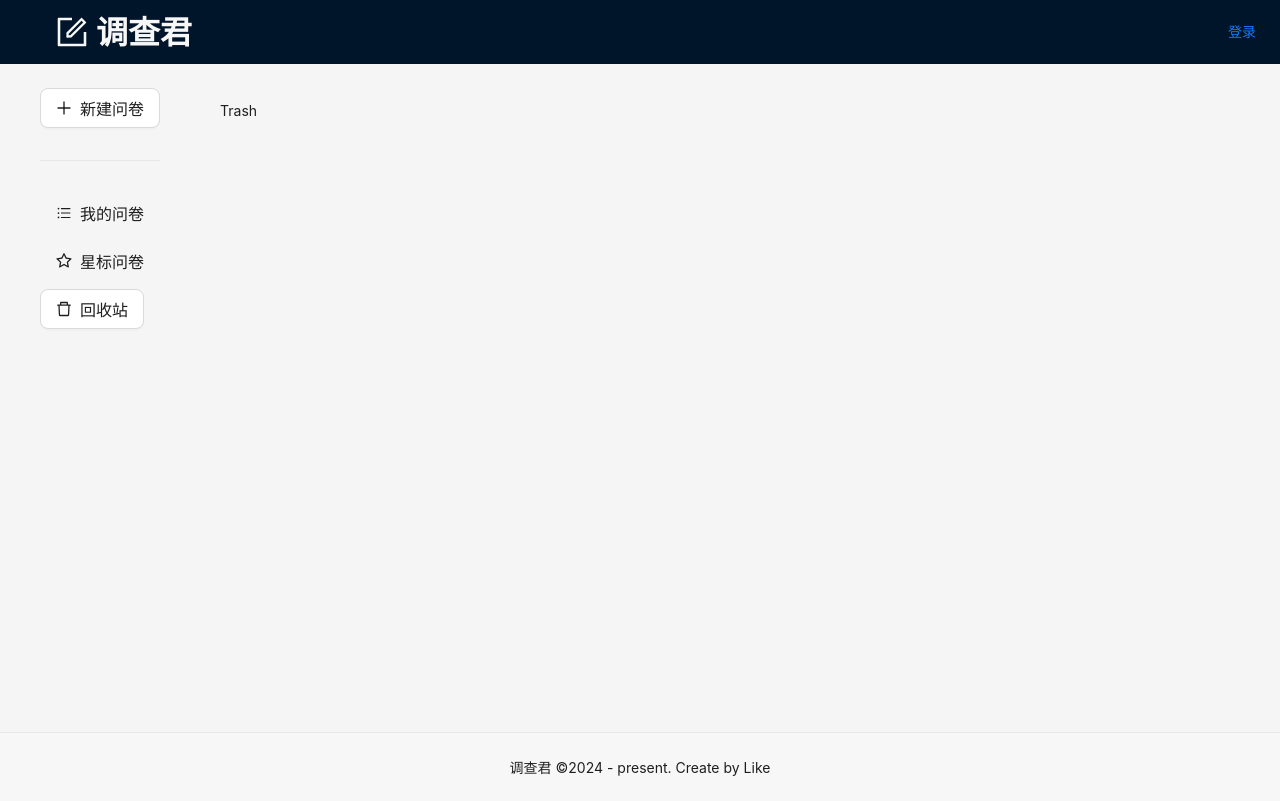
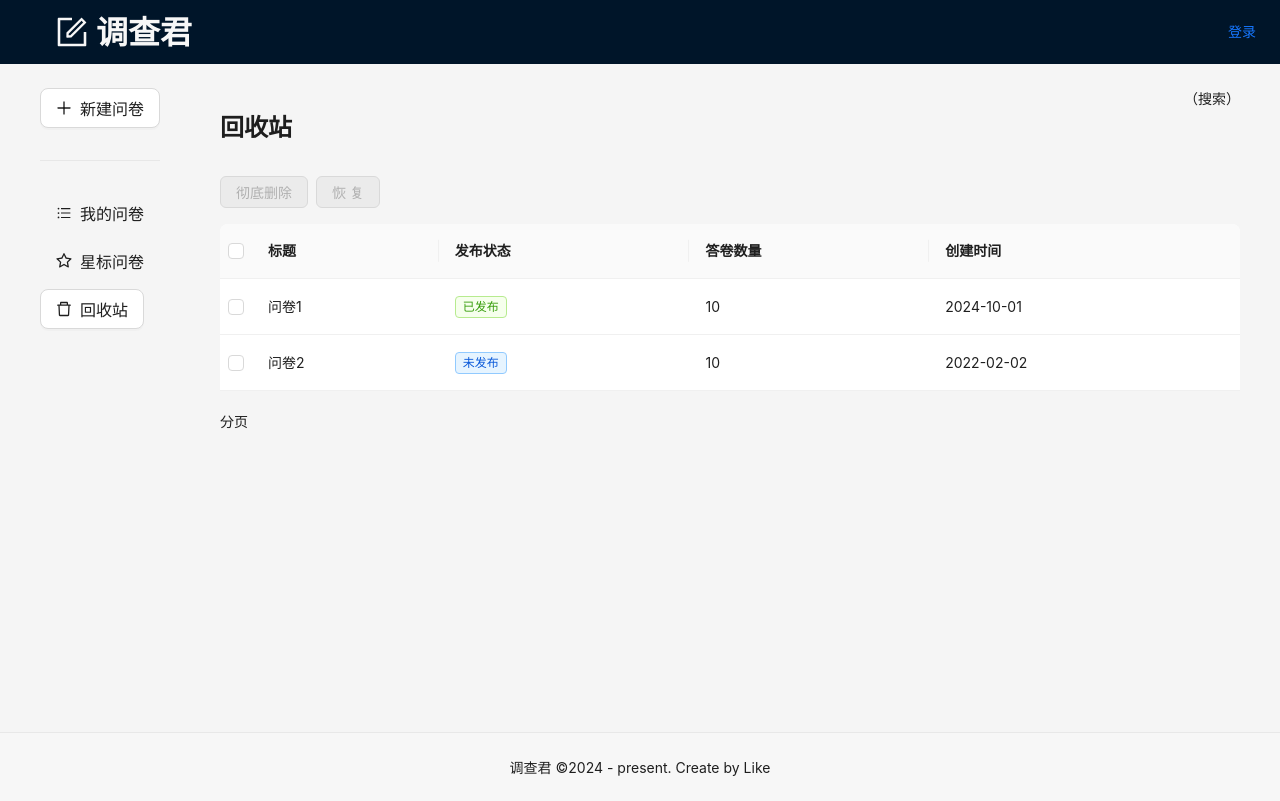
Before and after one commit to n7s4/wj-stars, a React (Create React App) app: page /manage/trash in a window 1280 px wide. Built offline with nearby package versions, Linux system fonts and the light colour scheme.

Commit message:
feat:回收站开发

```diff
--- a/package.json
+++ b/package.json
@@ -57,6 +57,7 @@
     "@typescript-eslint/parser": "^8.6.0",
     "eslint-config-prettier": "^9.1.0",
     "eslint-plugin-prettier": "^5.2.1",
-    "prettier": "^3.3.3"
+    "prettier": "^3.3.3",
+    "tailwindcss": "^3.4.13"
   }
 }
--- a/src/components/QuestionCard.tsx
+++ b/src/components/QuestionCard.tsx
@@ -11,7 +11,7 @@ import {
 } from "@ant-design/icons";
 import { useNavigate, Link } from "react-router-dom";
 import Title from "antd/es/skeleton/Title";
-type PropsType = {
+export type questionType = {
   _id: string;
   title: string;
   isPublished: boolean;
@@ -19,7 +19,7 @@ type PropsType = {
   answerCount: number;
   createAt: string;
 };
-const QuestionCard: FC<PropsType> = (props: PropsType) => {
+const QuestionCard: FC<questionType> = (props: questionType) => {
   const { _id, title, isPublished, isStar, answerCount, createAt } = props;
   const nav = useNavigate();
   const [messageApi, contextHolder] = message.useMessage();
--- a/src/pages/Star/index.tsx
+++ b/src/pages/Star/index.tsx
@@ -1,10 +1,10 @@
 import React, { FC, useState } from "react";
-import QuestionCard from "../../components/QuestionCard";
+import QuestionCard, { questionType } from "../../components/QuestionCard";
 import { useSearchParams } from "react-router-dom";
 import { useTitle } from "ahooks";
 import { Empty, Typography } from "antd";
 import styles from "../manage/Common.module.scss";
-const rawQuestionList = [
+const rawQuestionList: questionType[] = [
   {
     _id: "q1",
     title: "问卷1",
@@ -30,14 +30,14 @@ const Star: FC = () => {
     <>
       <div className={styles.header}>
         <div className={styles.left}>
-          <Title>星标问卷</Title>
+          <Title level={3}>星标问卷</Title>
         </div>
         <div className={styles.right}>（搜索）</div>
       </div>
       <div className={styles.content}>
         {questionList.length == 0 && <Empty description="暂无数据" />}
         {questionList.length > 0 &&
-          questionList.map((q) => {
+          questionList.map((q: questionType) => {
             const { _id } = q;
             return <QuestionCard key={_id} {...q} />;
           })}
--- a/src/pages/Trash.tsx
+++ b/src/pages/Trash.tsx
@@ -1,6 +1,108 @@
-import React, { FC } from "react";
+import React, { FC, useState } from "react";
+import QuestionCard, { questionType } from "../components/QuestionCard";
+import { useSearchParams } from "react-router-dom";
+import { useTitle } from "ahooks";
+import {
+  Empty,
+  Typography,
+  Table,
+  Tag,
+  Button,
+  Space,
+  Modal,
+  message,
+} from "antd";
+import styles from "../pages/manage/Common.module.scss";
+const rawQuestionList: questionType[] = [
+  {
+    _id: "q1",
+    title: "问卷1",
+    isPublished: true,
+    isStar: true,
+    answerCount: 10,
+    createAt: "2024-10-01",
+  },
+  {
+    _id: "q2",
+    title: "问卷2",
+    isPublished: false,
+    isStar: false,
+    answerCount: 10,
+    createAt: "2022-02-02",
+  },
+];
+const { Title } = Typography;
+const { confirm } = Modal;
+const columns = [
+  { title: "标题", dataIndex: "title", key: "title" },
+  {
+    title: "发布状态",
+    dataIndex: "isPublished",
+    key: "isPublished",
+    render: (value: boolean) => (
+      <Tag color={value ? "green" : "blue"}>{value ? "已发布" : "未发布"}</Tag>
+    ),
+  },
+  { title: "答卷数量", dataIndex: "answerCount", key: "answerCount" },
+  { title: "创建时间", dataIndex: "createAt", key: "createAt" },
+];
+const Trash: FC = () => {
+  useTitle("调查君 - 回收站 ");
+  const [questionList, ssetQuestionList] = useState(rawQuestionList);
+  const [selectIds, setSelectIds] = useState<string[]>([]);
+  const del = () => {
+    confirm({
+      title: "确定删除吗？",
+      content: "彻底删除以后不可以找回，确认要删除嘛？",
+      onOk() {
+        message.success(`彻底删除成功${selectIds}`);
+      },
+      onCancel() {
+        console.log("删除失败");
+      },
+    });
+  };
+  const TableElement = (
+    <>
+      <div style={{ marginBottom: "16px" }}>
+        <Space>
+          <Button danger disabled={selectIds.length === 0} onClick={del}>
+            彻底删除
+          </Button>
+          <Button type="primary" disabled={selectIds.length === 0}>
+            恢复
+          </Button>
+        </Space>
+      </div>
 
-const Trash: FC = () => {
-  return <p>Trash</p>;
+      <Table
+        dataSource={questionList}
+        columns={columns}
+        pagination={false}
+        rowKey={(record) => record._id}
+        rowSelection={{
+          type: "checkbox",
+          onChange: (selectionKey) => {
+            setSelectIds(selectionKey as string[]);
+          },
+        }}
+      />
+    </>
+  );
+  return (
+    <>
+      <div className={styles.header}>
+        <div className={styles.left}>
+          <Title level={3}>回收站</Title>
+        </div>
+        <div className={styles.right}>（搜索）{selectIds}</div>
+      </div>
+      <div className={styles.content}>
+        {questionList.length == 0 && <Empty description="暂无数据" />}
+        {questionList.length > 0 && TableElement}
+      </div>
+      <div className={styles.foooter}>分页</div>
+    </>
+  );
 };
 export default Trash;
--- a/src/pages/manage/List.tsx
+++ b/src/pages/manage/List.tsx
@@ -47,7 +47,7 @@ const List: FC = () => {
     <>
       <div className={styles.header}>
         <div className={styles.left}>
-          <Title>我的问卷</Title>
+          <Title level={3}>我的问卷</Title>
         </div>
         <div className={styles.right}>（搜索）</div>
       </div>
```
Also changed, not shown: 1 other file (tests, documents, lock files or other folders).
